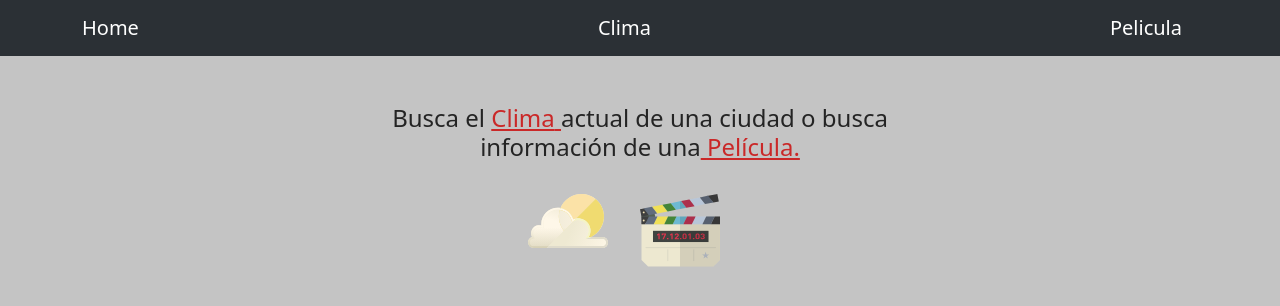
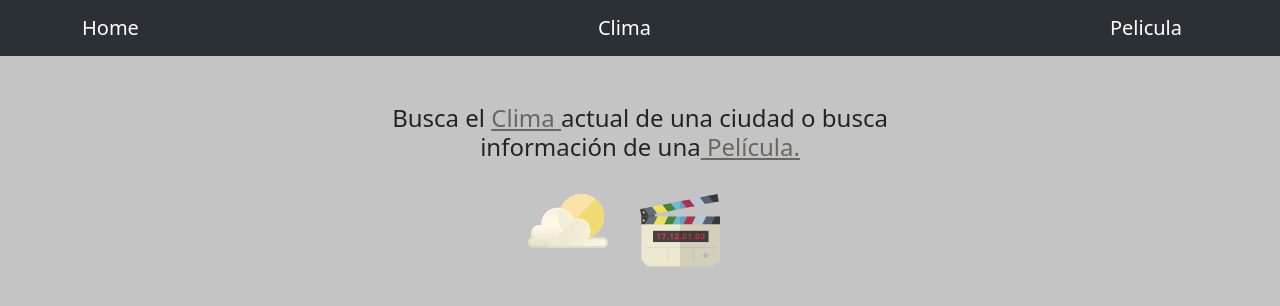
Before and after one commit to Pipeto84/searcher, a React (Vite) app: page / in a window 1280 px wide. Shown: the top 306 px of the page. Built offline with nearby package versions, Linux system fonts and the light colour scheme.

Commit message:
BuscadorPage ready

```diff
--- a/src/styles/Buscador.css
+++ b/src/styles/Buscador.css
@@ -27,7 +27,7 @@
   margin: auto;
 }
 .aClima, .aPelicula {
-  color: rgb(202, 40, 40);
+  color: rgb(105, 103, 101);
 }
 .iconoClima1 {
   max-width: 5rem;
```
